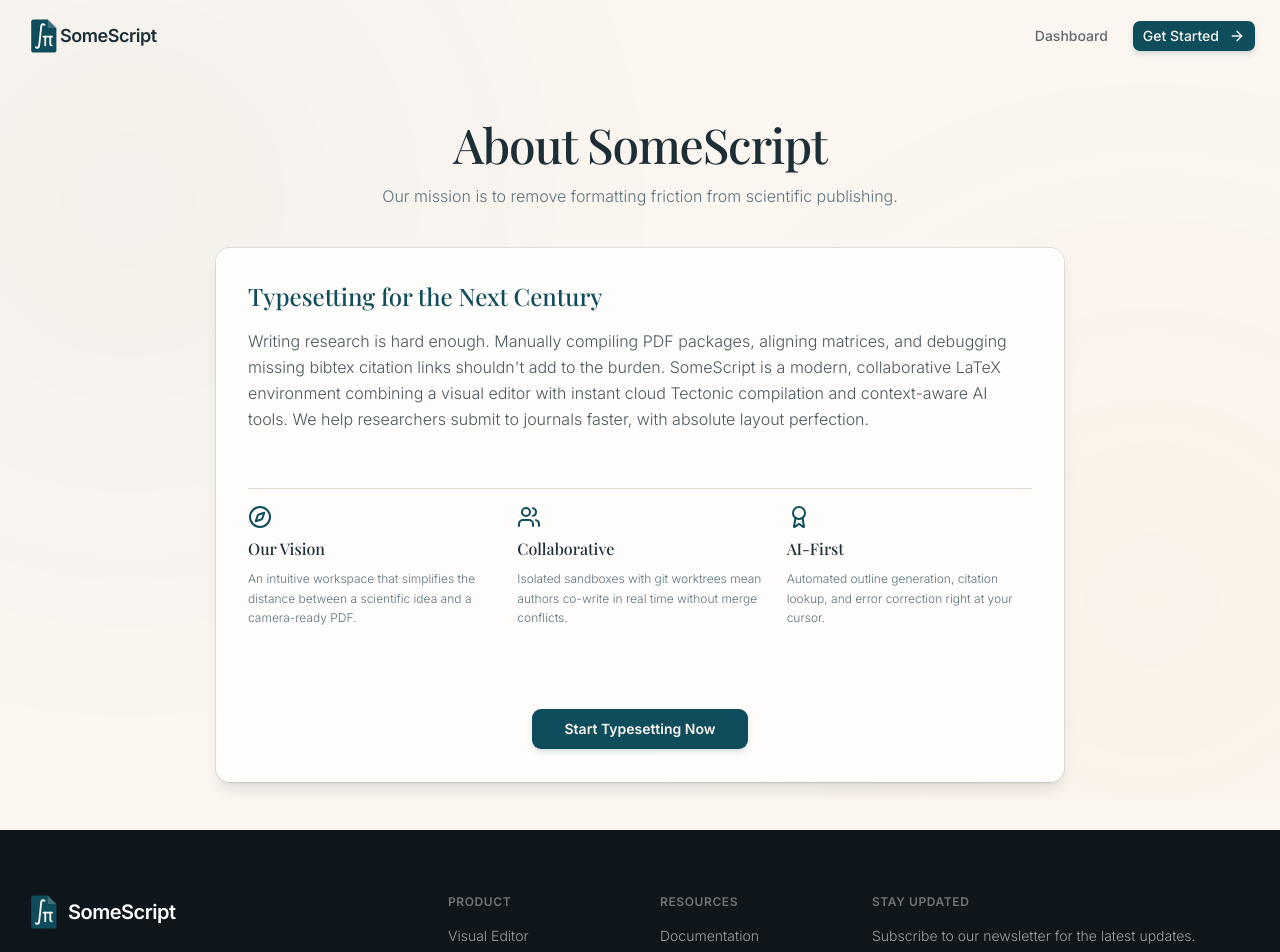
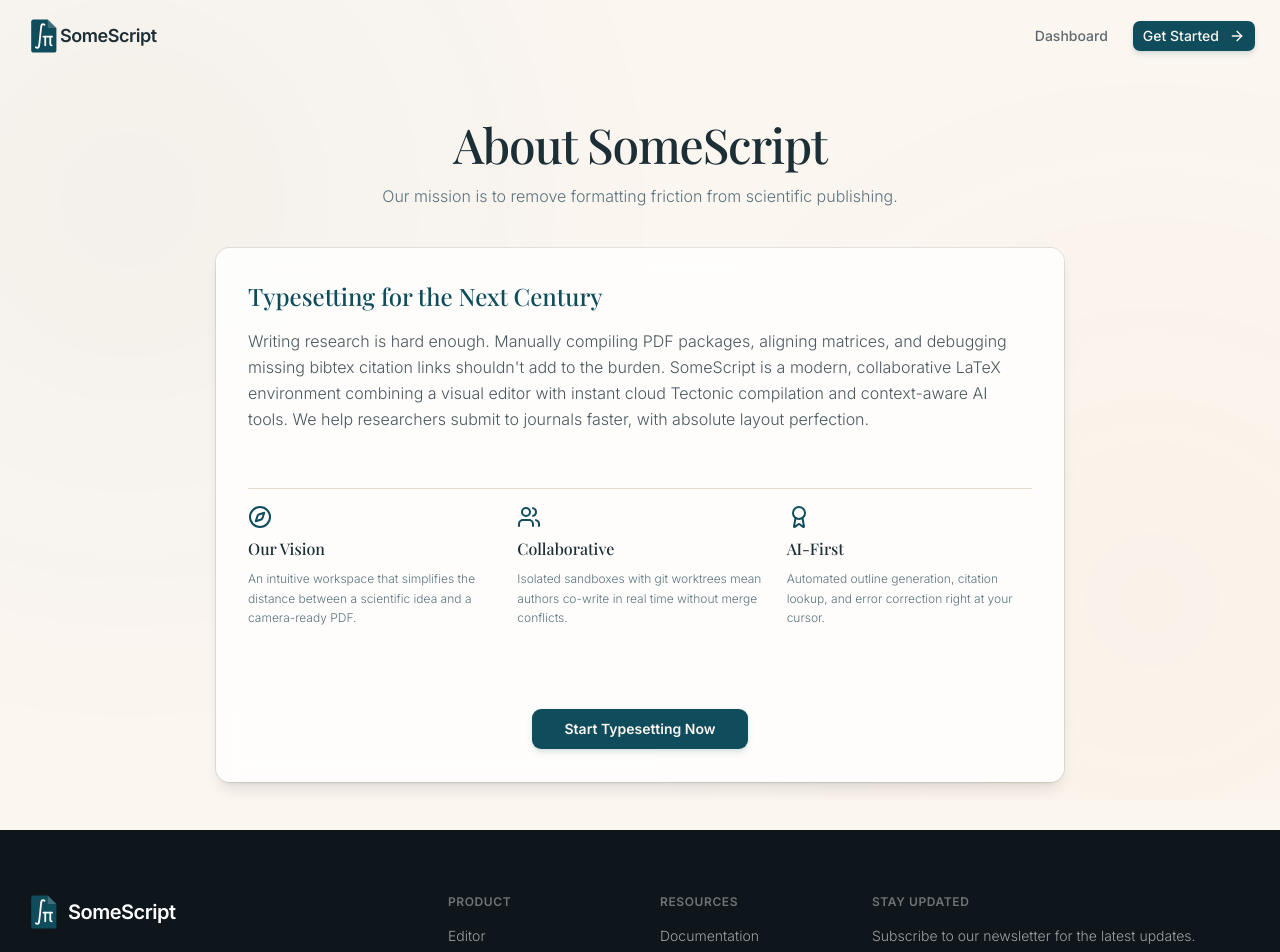
Before and after one commit to Fankrits/SomeScript, a Next.js app in the folder apps/web/: page /about in a window 1280 px wide. Shown: the top 952 px of the page. Built offline with nearby package versions, Linux system fonts and the light colour scheme; a web font is replaced by a local one.

Commit message:
style(web): update Documentation link to docs.somescript.com and rename Visual Editor to Editor in footer

```diff
--- a/apps/web/components/footer.tsx
+++ b/apps/web/components/footer.tsx
@@ -52,7 +52,7 @@ export default function Footer() {
           <div className="md:col-span-2 space-y-4">
             <h4 className="text-xs font-semibold uppercase tracking-wider text-white/40">Product</h4>
             <ul className="space-y-2.5 text-sm text-white/60 font-light">
-              <li><Link href="/dashboard" className="hover:text-white transition-colors">Visual Editor</Link></li>
+              <li><Link href="/dashboard" className="hover:text-white transition-colors">Editor</Link></li>
             </ul>
           </div>
 
@@ -60,7 +60,11 @@ export default function Footer() {
           <div className="md:col-span-2 space-y-4">
             <h4 className="text-xs font-semibold uppercase tracking-wider text-white/40">Resources</h4>
             <ul className="space-y-2.5 text-sm text-white/60 font-light">
-              <li><Link href="/#faq" className="hover:text-white transition-colors">Documentation</Link></li>
+              <li>
+                <a href="https://docs.somescript.com" target="_blank" rel="noreferrer" className="hover:text-white transition-colors">
+                  Documentation
+                </a>
+              </li>
               <li><Link href="/about" className="hover:text-white transition-colors">About Us</Link></li>
             </ul>
           </div>
```
